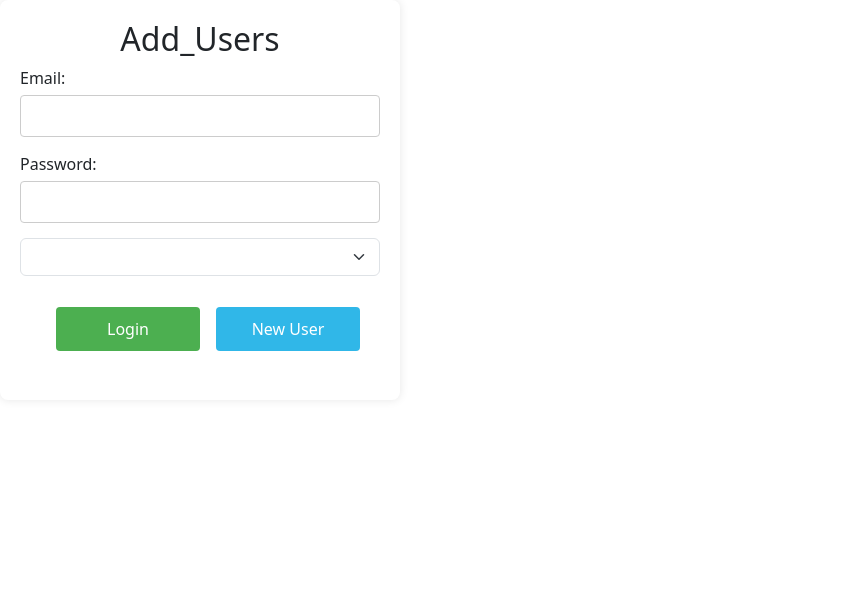
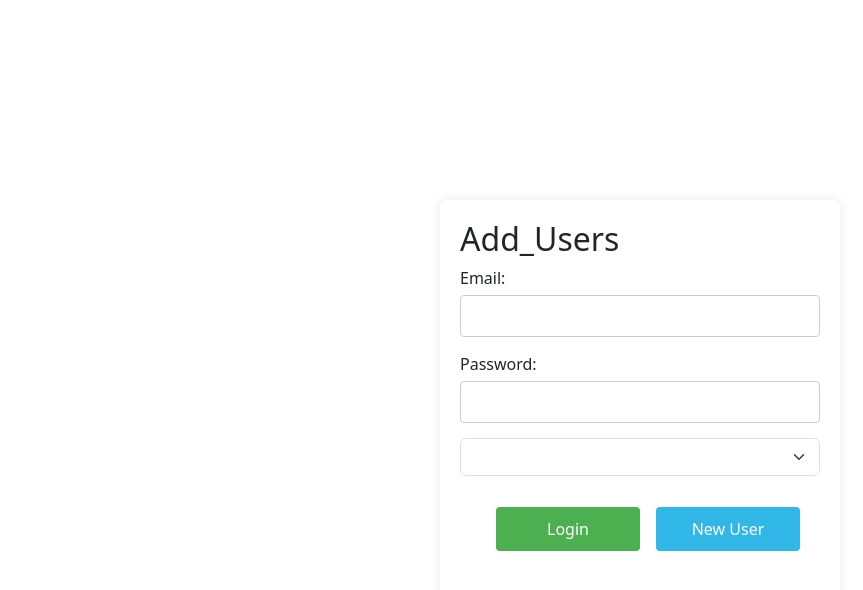
Before and after one commit to mahmoudlaji/Catalogue-Products, an Angular app: page / in a window 1280 px wide. Shown: the top 590 px of the page, without its empty margins (0-863 px from the left). Built offline with nearby package versions, Linux system fonts and the light colour scheme.

Commit message:
recu app done mod

```diff
--- a/src/styles.css
+++ b/src/styles.css
@@ -4,26 +4,30 @@
 
 /* You can add global styles to this file, and also import other style files */
 
+body {
+  font-family: Arial, sans-serif;
+  background-color: #f4f4f4;
+  margin: 0;
+  display: flex;
+  align-items: center;
+  justify-content: center;
+  height: 100vh;
+}
 
 .login-container {
+  width: 400px;
+  height: 400px;
   background-color: #fff;
   padding: 20px;
   border-radius: 8px;
   box-shadow: 0 0 10px rgba(0, 0, 0, 0.1);
-  width: 400px;
-  height: 400px;
 
 }
-h2{
-  text-align:center ;
 
-}
-h4{
-  text-align:center ;
 
-}
 .form-group {
   margin-bottom: 15px;
+
 }
 
 label {
@@ -37,6 +41,15 @@
   box-sizing: border-box;
   border: 1px solid #ccc;
   border-radius: 4px;
+}
+
+button {
+  background-color: #4caf50;
+  color: #fff;
+  padding: 10px;
+  border: none;
+  border-radius: 4px;
+  cursor: pointer;
 }
 
 .buttonLo {
```
